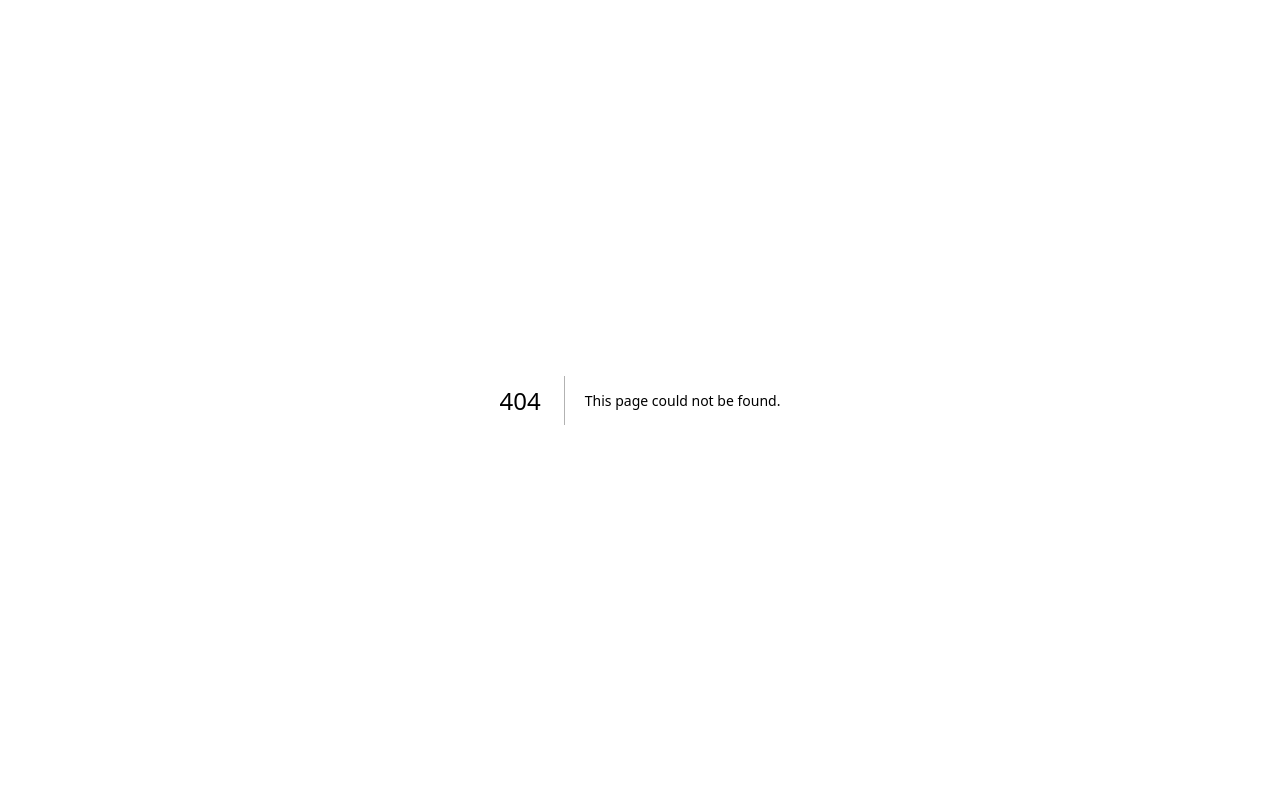
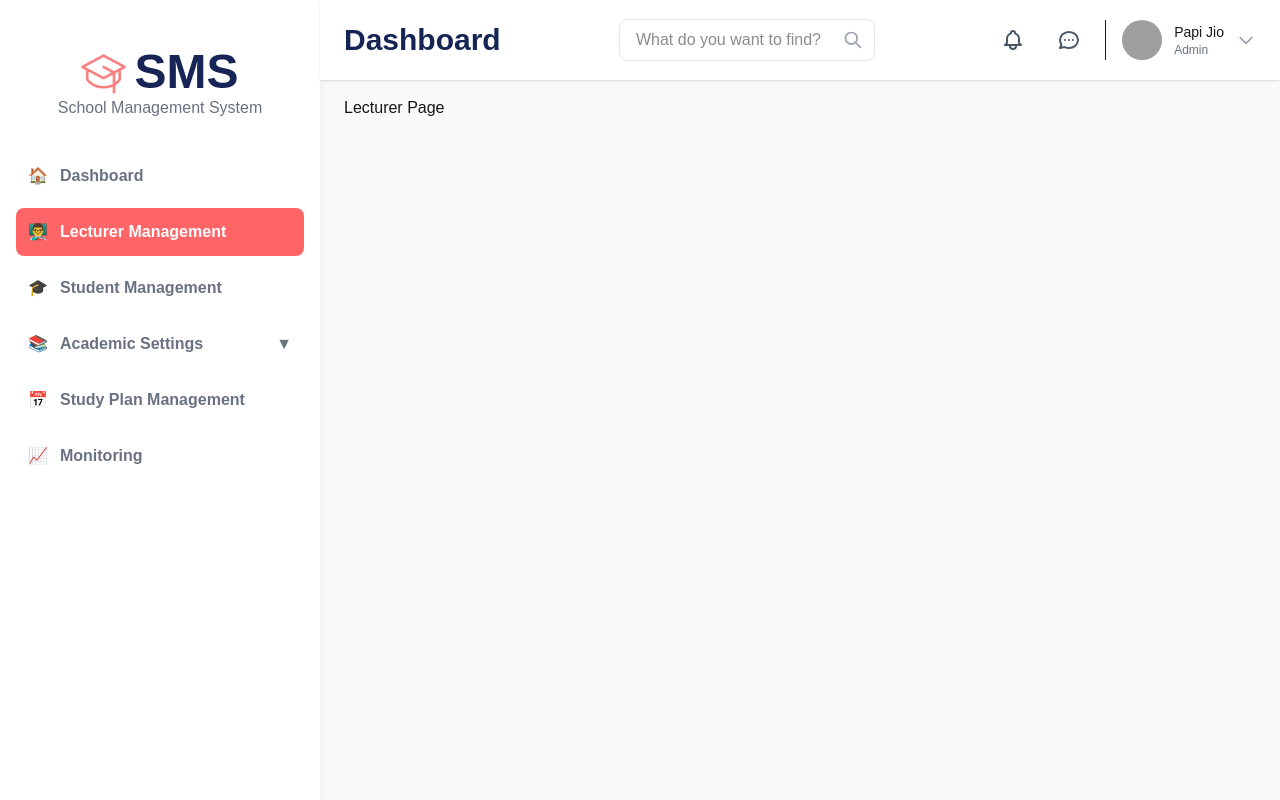
Before and after one commit to Tellu-11/schoolmanagement-fe, a Next.js app: page /dashboard/lecturer in a window 1280 px wide. Before the commit this address had no page. Built offline with nearby package versions, Linux system fonts and the light colour scheme; grey boxes are pictures that could not be loaded.

Commit message:
feat(setup): menu, sub menu, and pages

```diff
--- /dev/null
+++ b/app/config/navigation.ts
@@ -0,0 +1,27 @@
+interface MenuItem {
+  icon: string;
+  label: string;
+  path?: string;
+  roles: string[];
+  subItems?: MenuItem[];
+  isOpen?: boolean;
+}
+
+export const MENU_ITEMS: MenuItem[] = [
+  { icon: '🏠', label: 'Dashboard', path: '/dashboard', roles: ['admin', 'student', 'lecture'] },
+  { icon: '👨‍🏫', label: 'Lecturer Management', path: '/dashboard/lecturer', roles: ['admin', 'lecture'] },
+  { icon: '🎓', label: 'Student Management', path: '/dashboard/student', roles: ['admin', 'student', 'lecture'] },
+  {
+    icon: '📚',
+    label: 'Academic Settings',
+    roles: ['admin', 'lecture'],
+    subItems: [
+      { icon: '📝', label: 'Course Management', path: '/academic/course', roles: ['admin', 'lecture'] },
+      { icon: '🏫', label: 'Class Management', path: '/academic/class', roles: ['admin', 'lecture'] },
+      { icon: '📊', label: 'Grade Management', path: '/academic/grade', roles: ['admin', 'lecture'] }
+    ],
+    isOpen: false
+  },
+  { icon: '📅', label: 'Study Plan Management', path: '/dashboard/studyPlan', roles: ['admin', 'lecture'] },
+  { icon: '📈', label: 'Monitoring', path: '/monitoring', roles: ['admin', 'student'] }
+];
--- /dev/null
+++ b/app/dashboard/academic/page.tsx
@@ -0,0 +1,7 @@
+export default function AcademicPage() {
+    return (
+        <div>
+            <h1>Academic Page</h1>
+        </div>
+    )
+}
--- /dev/null
+++ b/app/dashboard/layout.tsx
@@ -0,0 +1,24 @@
+import Header from '@/shared/components/Header'
+import Sidebar from '@/shared/components/Sidebar'
+import React from 'react'
+
+export default function DashboardLayout({
+  children,
+}: {
+  children: React.ReactNode
+}) {
+
+  return (
+    <div className="min-h-screen bg-gray-50 flex">
+      <Sidebar />
+      <div className="flex-1">
+        <Header />
+        <main className="p-6 lg:ml-80 pt-16">
+          <div className="max-w-7xl mx-auto mt-8">
+            {children}
+          </div>
+        </main>
+      </div>
+    </div>
+  )
+}
--- /dev/null
+++ b/app/dashboard/lecturer/page.tsx
@@ -0,0 +1,7 @@
+export default function LecturerManagementPage() {
+    return (
+        <div>
+            <h1>Lecturer Page</h1>
+        </div>
+    )
+}
--- a/app/dashboard/page.tsx
+++ b/app/dashboard/page.tsx
@@ -1,17 +1,12 @@
 import DashboardStats from '@/dashboard/components/DashboardStats'
 import ExamResultChart from '@/dashboard/components/ExamResultChart'
 import StarStudents from '@/dashboard/components/StarStudents'
-import Header from '@/shared/components/Header'
-import Sidebar from '@/shared/components/Sidebar'
 import React from 'react'
 
-export default function Dashboard() {
+export default function DashboardPage() {
+
   return (
     <div className="min-h-screen bg-gray-50">
-    <Sidebar />
-    <Header />
-
-    <main className="ml-32 pt-16 p-6">
       <div className="max-w-7xl mx-auto mt-8">
         <h1 className="text-2xl font-bold mb-6">Admin Dashboard</h1>
 
@@ -80,7 +75,6 @@ export default function Dashboard() {
           <StarStudents />
         </div>
       </div>
-    </main>
-  </div>
+    </div>
   )
 }
--- /dev/null
+++ b/app/dashboard/student/page.tsx
@@ -0,0 +1,7 @@
+export default function StudentManagementPage() {
+    return (
+        <div>
+            <h1>Student Page</h1>
+        </div>
+    )
+}
--- /dev/null
+++ b/app/dashboard/studyPlan/page.tsx
@@ -0,0 +1,7 @@
+export default function StudyPlanManagementPage() {
+    return (
+        <div>
+            <h1>Study Plan Page</h1>
+        </div>
+    )
+}
--- a/app/page.tsx
+++ b/app/page.tsx
@@ -1,7 +1,5 @@
-import Dashboard from "./dashboard/page";
+import { redirect } from "next/navigation";
 
 export default function Home() {
-  return (
-    <Dashboard />
-  );
+  redirect("/dashboard")
 }
--- a/app/shared/components/Sidebar.tsx
+++ b/app/shared/components/Sidebar.tsx
@@ -1,42 +1,88 @@
-"use client"
+'use client';
 
-import { fetchDashboardData } from '@/dashboard/repository/dashboardRepository';
-import { useState } from 'react';
+import React, { useEffect } from 'react';
+import { MENU_ITEMS } from '@/config/navigation';
+import { useRouter, usePathname } from 'next/navigation';
 
-const Sidebar = () => {
+const Sidebar: React.FC = () => {
+  const [openMenus, setOpenMenus] = React.useState<{ [key: number]: boolean }>({});
+  const router = useRouter();
+  const pathname = usePathname();
 
-  const menuItems = fetchDashboardData();
-  const [currentMenuIndex, setCurrentMenuIndex] = useState(0);
 
-  function handleMenuClick(index: number) {
-    setCurrentMenuIndex(index);
-    console.log(currentMenuIndex);
+  useEffect(() => {
+    MENU_ITEMS.forEach((item, index) => {
+      if (item.subItems?.some(sub => pathname === sub.path)) {
+        setOpenMenus(prev => ({ ...prev, [index]: true }));
+      }
+    });
+  }, [pathname]);
 
-  }
+  const toggleSubmenu = (index: number) => {
+    setOpenMenus(prev => ({
+      ...prev,
+      [index]: !prev[index]
+    }));
+  };
+
+  const isActive = (path?: string) => path === pathname;
 
   return (
     <aside className="w-80 bg-white shadow-lg h-screen fixed left-0 top-0 overflow-y-auto">
       <div className="p-4 pt-12">
         <div className="flex items-center justify-center">
-          <img src="/image/GraduationCap.png" alt="" height={45} width={45} className='mr-2'/>
+          <img src="/image/GraduationCap.png" alt="" height={45} width={45} className="mr-2" />
           <h1 className="text-5xl text-center text-blue-950 font-bold">SMS</h1>
         </div>
         <p className="text-base text-center text-gray-500 font-medium mb-8">School Management System</p>
         <nav>
-          {menuItems.map((item, index) => (
+          {MENU_ITEMS.map((item, index) => (
+            <div key={index} className="mb-2">
               <button
-              key={index}
-              onClick={() =>
-                handleMenuClick(index)
+                onClick={() => {
+                  if (item.subItems) {
+                    toggleSubmenu(index);
+                  } else if (item.path) {
+                    router.push(item.path);
                   }
-              className={`flex w-full items-center p-3 text-base font-semibold rounded-lg mb-2 transition-colors
-                ${currentMenuIndex === index
+                }}
+                className={`flex w-full items-center justify-between p-3 text-base font-semibold rounded-lg transition-colors
+                  ${isActive(item.path) && !item.subItems
                     ? 'bg-red-400 text-white'
                     : 'text-gray-500 hover:bg-purple-50'}
-              `}>
+                `}
+              >
+                <div className="flex items-center">
                   <span className="mr-3">{item.icon}</span>
                   <span>{item.label}</span>
+                </div>
+                {item.subItems && (
+                  <span className={`transform transition-transform ${openMenus[index] ? 'rotate-180' : ''}`}>
+                    ▼
+                  </span>
+                )}
               </button>
+              {item.subItems && openMenus[index] && (
+                <div className="ml-6 mt-2 space-y-2">
+                  {item.subItems.map((subItem, subIndex) => (
+                    <button
+                      key={subIndex}
+                      onClick={() => {
+                        if (subItem.path) router.push(subItem.path);
+                      }}
+                      className={`flex w-full items-center p-2 text-sm font-medium rounded-lg transition-colors
+                        ${isActive(subItem.path)
+                          ? 'bg-red-400 text-white'
+                          : 'text-gray-500 hover:bg-purple-50'}
+                      `}
+                    >
+                      <span className="mr-2">{subItem.icon}</span>
+                      <span>{subItem.label}</span>
+                    </button>
+                  ))}
+                </div>
+              )}
+            </div>
           ))}
         </nav>
       </div>
--- a/package.json
+++ b/package.json
@@ -13,12 +13,14 @@
     "lint:fix": "next lint --fix"
   },
   "dependencies": {
+    "@reduxjs/toolkit": "^2.8.2",
     "@types/chart.js": "^4.0.1",
     "chart.js": "^4.4.9",
     "next": "15.3.2",
     "react": "^19.0.0",
     "react-chartjs-2": "^5.3.0",
-    "react-dom": "^19.0.0"
+    "react-dom": "^19.0.0",
+    "react-redux": "^9.2.0"
   },
   "devDependencies": {
     "@eslint/eslintrc": "^3",
```
Also changed, not shown: app/dashboard/service/dashboardService.ts (renamed from app/dashboard/repository/dashboardRepository.ts), app/dashboard/usecase/dashboardUsecase.ts (added). Lines whose indentation alone changed are shown as unchanged.
